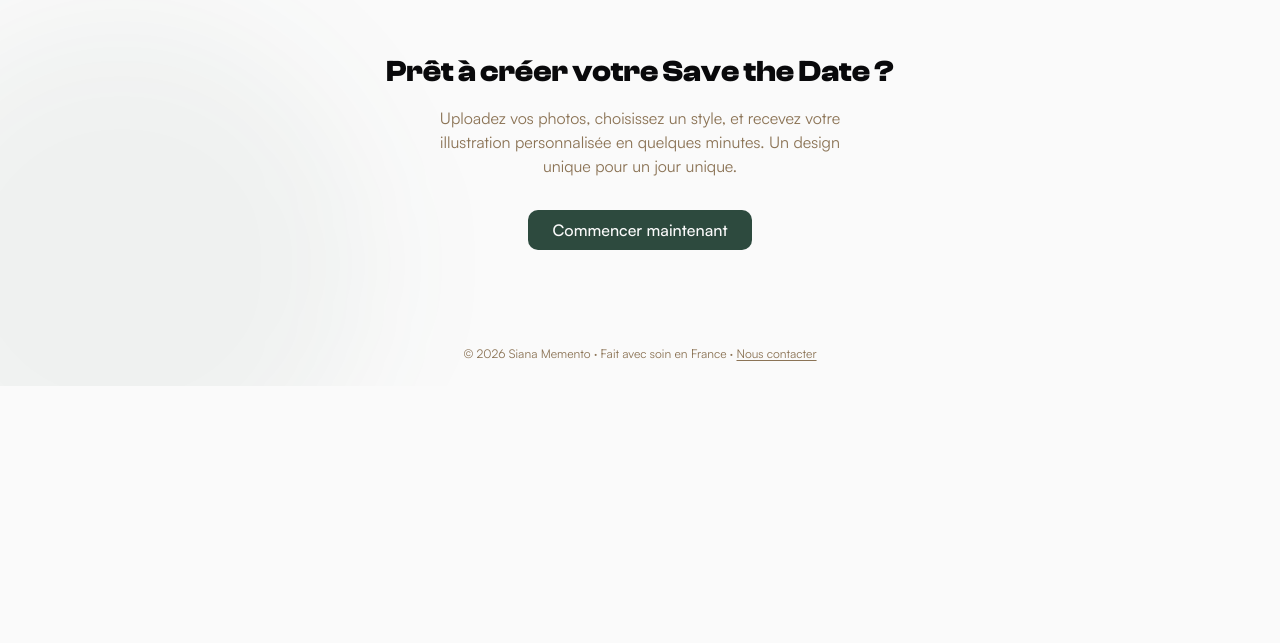
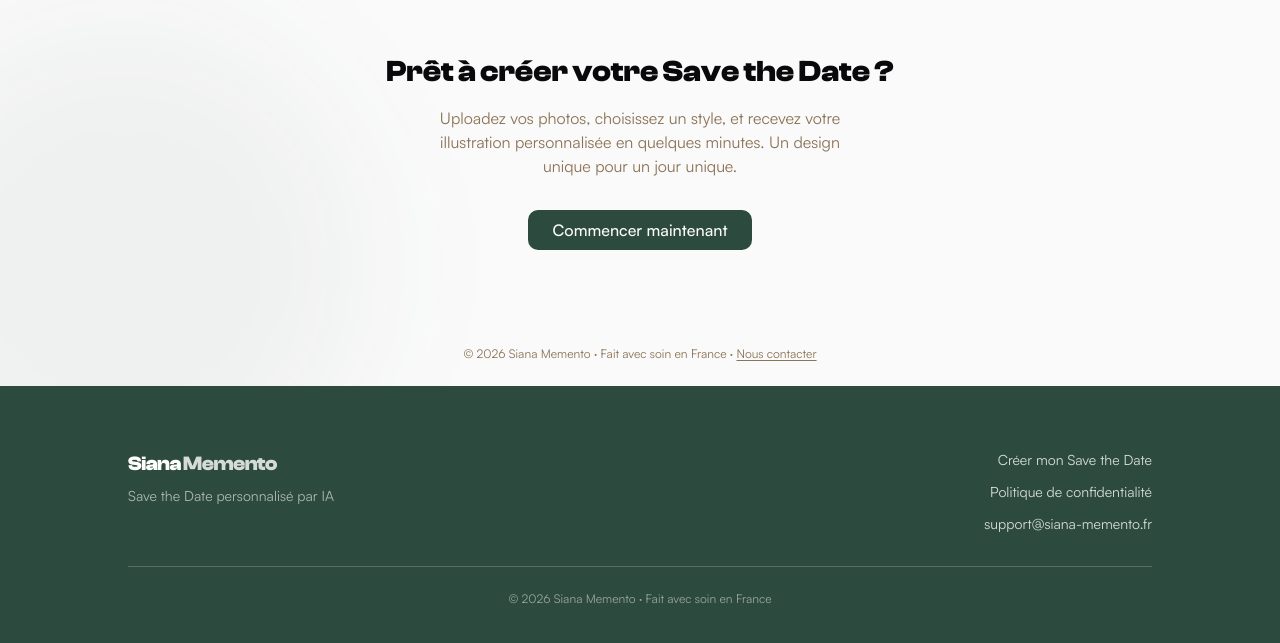
Before and after one commit to ndaen/siana-memento, a Next.js app in the folder siana-memento-web/: page / in a window 1280 px wide. Shown: the part 3577-4220 px from the top of the page. Before the commit the page ends 3963 px from the top, so only its background shows below. Built offline with nearby package versions, Linux system fonts and the light colour scheme; no server answers.

Commit message:
fix(S5-4): add Footer component to layout

```diff
--- a/siana-memento-web/src/app/layout.tsx
+++ b/siana-memento-web/src/app/layout.tsx
@@ -4,6 +4,7 @@ import {ThemeProvider} from "@/components/siana/ThemeProvider";
 import {Toaster} from "@/components/ui/sonner";
 import {Analytics} from "@vercel/analytics/next"
 import SiteHeader from "@/components/siana/SiteHeader"
+import Footer from "@/components/siana/Footer"
 
 const siteUrl = process.env.NEXT_PUBLIC_SITE_URL ?? "https://siana-memento.com";
 
@@ -58,6 +59,7 @@ export default function RootLayout({
             <div id="main-content">
                 {children}
             </div>
+            <Footer />
             <Analytics/>
             <Toaster richColors position="bottom-center"/>
         </ThemeProvider>
```
